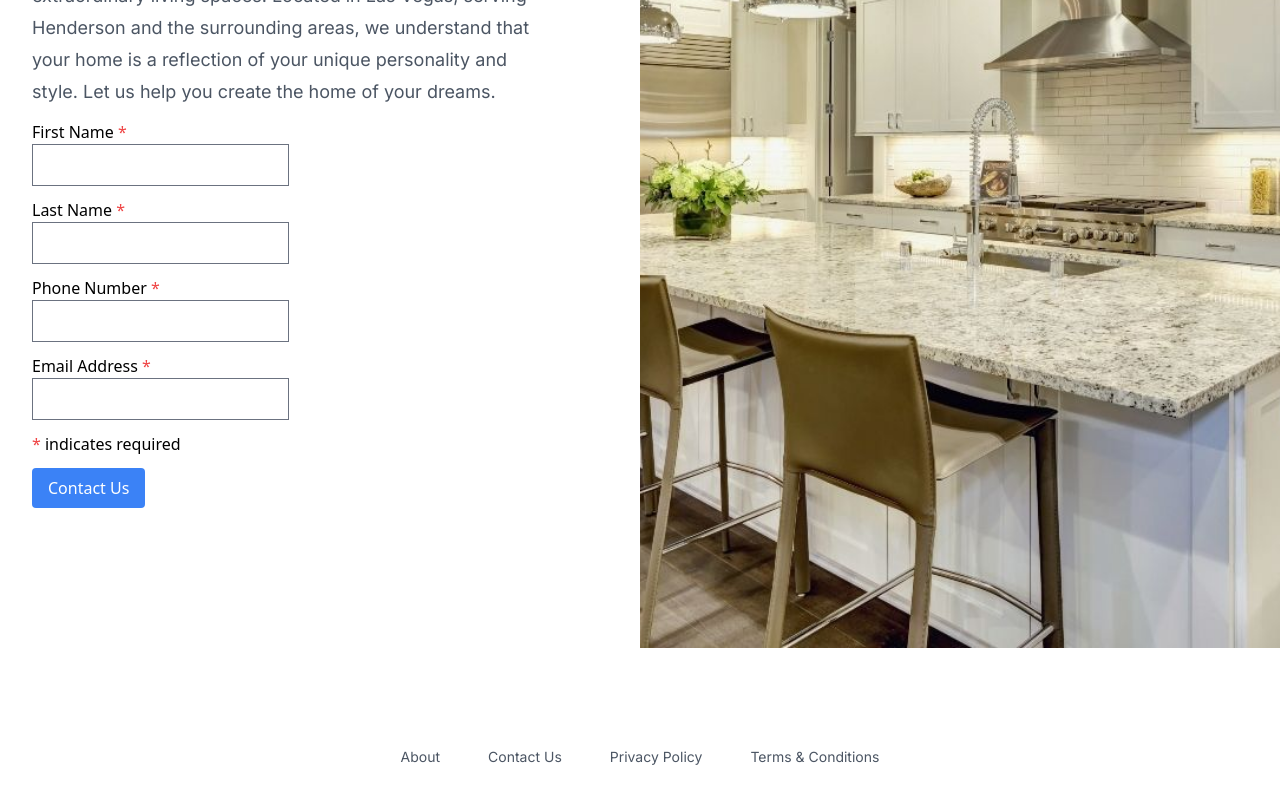
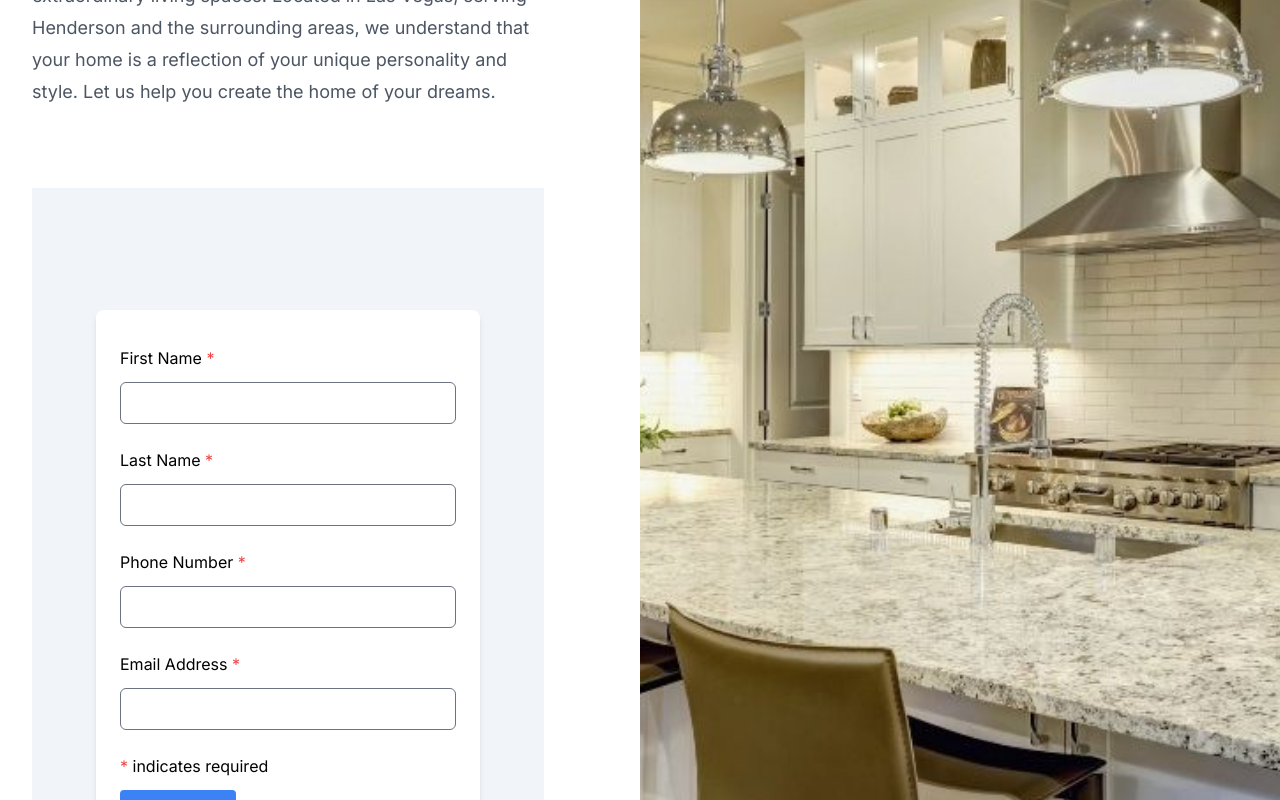
Before and after one commit to yogevzipori/websphere, a Next.js app: page /contact-sphere-remodeling in a window 1280 px wide. Shown: the part 520-1320 px from the top of the page. Built offline with nearby package versions, Linux system fonts and the light colour scheme.

Commit message:
contactUsfix

```diff
--- a/app/components/contactUs/contactUsForm.tsx
+++ b/app/components/contactUs/contactUsForm.tsx
@@ -31,11 +31,14 @@ const ContactUsForm: React.FC = () => {
       },
     };
 
+    const url = "https://sphereremodeling.us21.list-manage.com/subscribe/post?u=ecf7e32e68345cc3d9a5c44c6&id=dd3036066d&f_id=00ce5de1f0";
+
+
     const urlParams = new URLSearchParams(formData).toString();
 
     try {
       const response = await axios.post(
-        "https://sphereremodeling.us21.list-manage.com/subscribe/post?u=ecf7e32e68345cc3d9a5c44c6&amp;id=dd3036066d&amp;f_id=00ce5de1f0",
+        url,
         urlParams,
         config
       );
@@ -49,9 +52,9 @@ const ContactUsForm: React.FC = () => {
   };
 
   return (
-    <div className="bg-white clear:left font-sans text-base w-96">
-      <form
-        action="https://sphereremodeling.us21.list-manage.com/subscribe/post?u=ecf7e32e68345cc3d9a5c44c6&amp;id=dd3036066d&amp;f_id=00ce5de1f0"
+   <div className="bg-slate-100 mt-20 flex items-center justify-center h-screen">
+  <form className="bg-white p-6 rounded-lg shadow-md w-96"
+        action="https://sphereremodeling.us21.list-manage.com/subscribe/post?u=ecf7e32e68345cc3d9a5c44c6&id=dd3036066d&f_id=00ce5de1f0"
         method="POST"
         onSubmit={handleSubmit}
       >
@@ -62,11 +65,12 @@ const ContactUsForm: React.FC = () => {
           <input
             type="text"
             name="FNAME"
-            className="required text"
             id="mce-FNAME"
             required
             value={formData.FNAME}
             onChange={handleInputChange}
+            className="w-full my-3 flex-1 py-2 px-4 border rounded-md"
+
           />
         </div>
         <div className="my-3">
@@ -76,11 +80,12 @@ const ContactUsForm: React.FC = () => {
           <input
             type="text"
             name="LNAME"
-            className="required text"
             id="mce-LNAME"
             required
             value={formData.LNAME}
             onChange={handleInputChange}
+            className="w-full my-3 flex-1 py-2 px-4 border rounded-md"
+
           />
         </div>
         <div className="my-3">
@@ -90,24 +95,27 @@ const ContactUsForm: React.FC = () => {
           <input
             type="text"
             name="PHONE"
-            className="required text"
             id="mce-PHONE"
             value={formData.PHONE}
             onChange={handleInputChange}
+            className="w-full my-3 flex-1 py-2 px-4 border rounded-md"
+
           />
         </div>
-        <div className="my-3">
+        <div className="my-3 ">
           <label htmlFor="EMAIL" className="block">
             Email Address <span className="text-red-500">*</span>
           </label>
           <input
             type="email"
             name="EMAIL"
-            className="required email"
             id="mce-EMAIL"
             required
             value={formData.EMAIL}
             onChange={handleInputChange}
+            // className="flex-1 py-2 px-24 border rounded-md"
+            className="w-full my-3 flex-1 py-2 px-4 border rounded-md"
+
           />
         </div>
         <div className="my-3">
```
